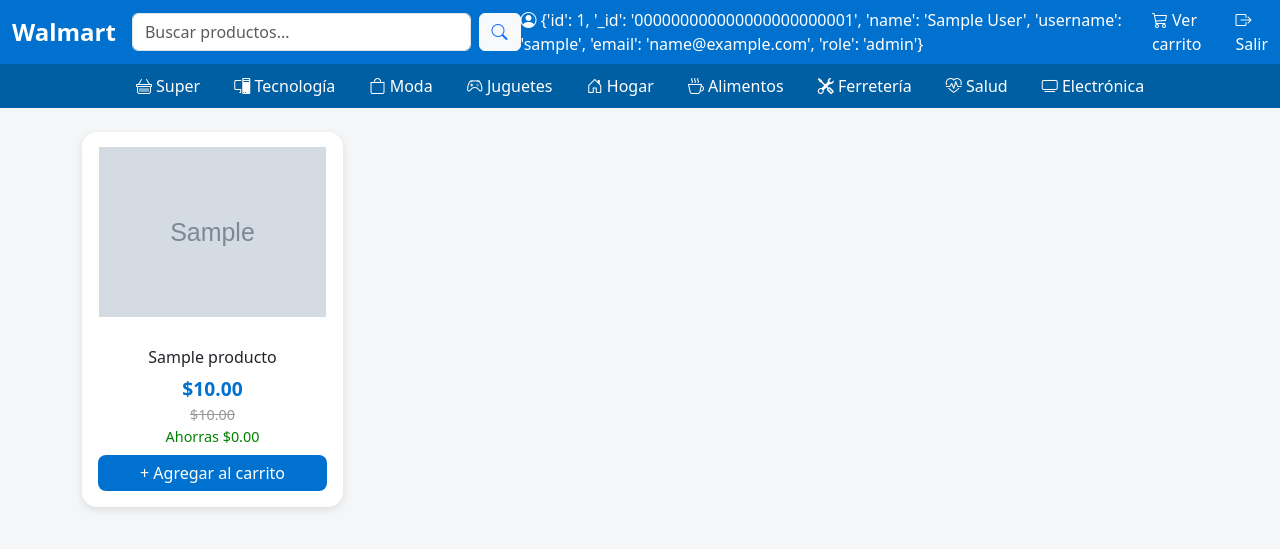
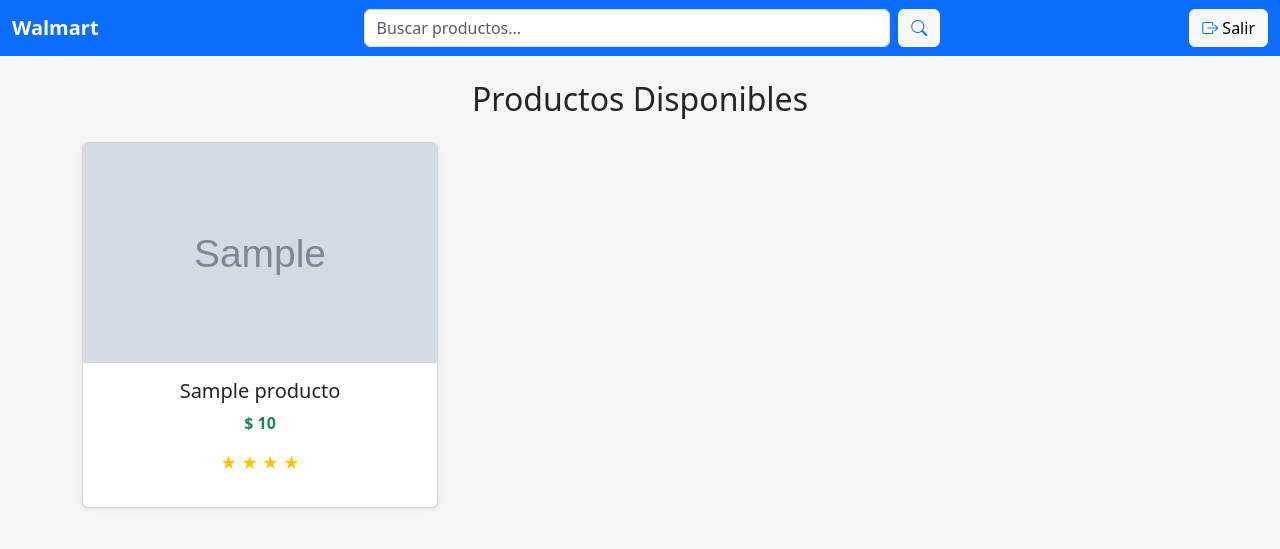
Before and after one commit to solanagomezericmartincbtis272-rgb/walmart-final, a Flask app: page /inicio in a window 1280 px wide. Shown: the top 549 px of the page. Run offline with Flask 3, Linux system fonts and the light colour scheme; the visitor is signed in with stand-in values (Sample User, id 1); grey boxes marked "Sample" are stand-in pictures; a database or web service that is not in the repository returns one stand-in record (values such as "Sample title").

Commit message:
inicio.html

```diff
--- a/flask_mongo_crud_alumnos/templates/inicio.html
+++ b/flask_mongo_crud_alumnos/templates/inicio.html
@@ -3,153 +3,84 @@
 <head>
     <meta charset="UTF-8">
     <meta name="viewport" content="width=device-width, initial-scale=1.0">
-  <title>Walmart</title>
-  <link href="https://cdn.jsdelivr.net/npm/bootstrap@5.3.0/dist/css/bootstrap.min.css" rel="stylesheet">
-  <link href="https://cdn.jsdelivr.net/npm/bootstrap-icons@1.10.5/font/bootstrap-icons.css" rel="stylesheet">
-  <style>
-    body {
-      background-color: #f5f6f7;
-    }
-    .navbar {
-      background-color: #0071ce;
-    }
-    .navbar-brand {
-      font-weight: bold;
-      color: white !important;
-      font-size: 1.5rem;
-    }
-    .nav-link, .navbar-text {
-      color: white !important;
-    }
-    .categories-bar {
-      background-color: #005fa3;
-      color: white;
-      padding: 10px 0;
-      text-align: center;
-    }
-    .categories-bar a {
-      color: white;
-      margin: 0 15px;
-      text-decoration: none;
-      font-weight: 500;
-    }
-    .categories-bar a:hover {
-      text-decoration: underline;
-    }
-    .card {
-      border: none;
-      box-shadow: 0 3px 8px rgba(0, 0, 0, 0.1);
-      border-radius: 15px;
-      transition: transform 0.2s ease;
-    }
-    .card:hover {
-      transform: translateY(-5px);
-    }
-    .card img {
-      height: 200px;
-      object-fit: contain;
-      padding: 15px;
-    }
-    .price {
-      color: #0071ce;
-      font-weight: bold;
-      font-size: 1.2rem;
-    }
-    .old-price {
-      text-decoration: line-through;
-      color: #999;
-      font-size: 0.9rem;
-    }
-    .ahorro {
-      color: green;
-      font-size: 0.9rem;
-    }
-    .btn-agregar {
-      background-color: #0071ce;
-      color: white;
-      border: none;
-      width: 100%;
-      border-radius: 8px;
-      font-weight: 500;
-      transition: all 0.2s;
-    }
-    .btn-agregar:hover {
-      background-color: #005fa3;
-      transform: scale(1.03);
-    }
-  </style>
+    <title>Walmart - Inicio</title>
+
+    <!-- Bootstrap -->
+    <link href="https://cdn.jsdelivr.net/npm/bootstrap@5.3.3/dist/css/bootstrap.min.css" rel="stylesheet">
+
+    <!-- Bootstrap Icons -->
+    <link href="https://cdn.jsdelivr.net/npm/bootstrap-icons/font/bootstrap-icons.css" rel="stylesheet">
+
 </head>
-<body>
+<body style="background:#f4f6f8;">
 
-  <!-- Navbar principal -->
-  <nav class="navbar navbar-expand-lg navbar-dark">
+<!-- NAVBAR -->
+<nav class="navbar navbar-expand-lg navbar-dark bg-primary">
   <div class="container-fluid">
-      <a class="navbar-brand" href="/">Walmart</a>
 
-      <!-- ✅ FORMULARIO DE BÚSQUEDA CORREGIDO -->
-      <form class="d-flex mx-auto" style="width: 50%;" id="search-form"
-            action="{{ url_for('buscar') }}" method="GET">
+    <a class="navbar-brand fw-bold" href="#">Walmart</a>
+
+    <button class="navbar-toggler" type="button" data-bs-toggle="collapse" data-bs-target="#navbarSupportedContent">
+      <span class="navbar-toggler-icon"></span>
+    </button>
+
+    <div class="collapse navbar-collapse" id="navbarSupportedContent">
+
+      <!-- BUSCADOR -->
+      <form class="d-flex mx-auto" style="width: 50%;" id="search-form" action="{{ url_for('buscar') }}" method="GET">
         <input class="form-control me-2" type="search" name="q" placeholder="Buscar productos..." required>
         <button class="btn btn-light" type="submit">
           <i class="bi bi-search text-primary"></i>
         </button>
       </form>
 
-      <div class="d-flex align-items-center text-white gap-4">
-        <div>
-          <i class="bi bi-person-circle"></i> {{ usuario }}
-        </div>
-        <div>
-          <a href="{{ url_for('carrito') }}" style="color: white; text-decoration: none;">
-            <i class="bi bi-cart3"></i>
-            <span class="d-none d-md-inline">Ver carrito</span>
+      <!-- BOTÓN CERRAR SESIÓN -->
+      <a href="{{ url_for('logout') }}" class="btn btn-light">
+        <i class="bi bi-box-arrow-right text-primary"></i> Salir
       </a>
-        </div>
-        <div>
-          <a href="{{ url_for('logout') }}" style="color: white; text-decoration: none;">
-            <i class="bi bi-box-arrow-right"></i> Salir
-          </a>
-        </div>
+
     </div>
   </div>
 </nav>
 
-  <!-- Barra de categorías -->
-<div class="categories-bar">
-  <a href="{{ url_for('categoria', category='super') }}"><i class="bi bi-basket"></i> Super</a>
-  <a href="{{ url_for('categoria', category='tecnologia') }}"><i class="bi bi-pc-display"></i> Tecnología</a>
-  <a href="{{ url_for('categoria', category='moda') }}"><i class="bi bi-bag"></i> Moda</a>
-  <a href="{{ url_for('categoria', category='juguetes') }}"><i class="bi bi-controller"></i> Juguetes</a>
-  <a href="{{ url_for('categoria', category='hogar') }}"><i class="bi bi-house-door"></i> Hogar</a>
-  <a href="{{ url_for('categoria', category='alimentos') }}"><i class="bi bi-cup-hot"></i> Alimentos</a>
-  <a href="{{ url_for('categoria', category='ferreteria') }}"><i class="bi bi-tools"></i> Ferretería</a>
-  <a href="{{ url_for('categoria', category='salud') }}"><i class="bi bi-heart-pulse"></i> Salud</a>
-  <a href="{{ url_for('categoria', category='electronica') }}"><i class="bi bi-tv"></i> Electrónica</a>
-</div>
+<!-- CONTENIDO PRINCIPAL -->
+<div class="container mt-4">
+    <h2 class="mb-4 text-center">Productos Disponibles</h2>
 
-  <!-- PRODUCTOS -->
-  <div class="container mt-4">
     <div class="row">
+
         {% for producto in productos %}
-      <div class="col-md-3 mb-4">
-        <div class="card text-center">
-          <img src="{{ producto['img'] }}" alt="{{ producto['name'] }}">
+        <div class="col-md-4 mb-4">
+
+            <!-- ⭐ TARJETA DEL PRODUCTO CON LINK AL DETALLE -->
+            <a href="{{ url_for('producto_detalle', producto_id=producto['_id']) }}" style="text-decoration:none; color: inherit;">
+                <div class="card text-center shadow-sm" style="cursor:pointer;">
+
+                    <img src="{{ producto['image'] }}" class="card-img-top" style="height: 220px; object-fit: cover;">
+
                     <div class="card-body">
-            <h6>{{ producto['name'] }}</h6>
-            <div class="price">${{ producto['price'] }}.00</div>
-            <div class="old-price">${{ producto['oldPrice'] }}.00</div>
-            <div class="ahorro">Ahorras ${{ producto['oldPrice'] - producto['price'] }}.00</div>
+                        <h5 class="card-title">{{ producto['name'] }}</h5>
+                        <p class="card-text text-success fw-bold">$ {{ producto['price'] }}</p>
 
-            <!-- Agregar al carrito -->
-            <form action="{{ url_for('agregar_carrito', producto_id=producto['_id']) }}" method="POST">
-              <button class="btn btn-agregar mt-2">+ Agregar al carrito</button>
-            </form>
+                        <!-- ⭐ RATING SI EXISTE -->
+                        {% if producto.get('rating') %}
+                        <p class="text-warning">
+                            {% for i in range(producto['rating']) %}
+                                ★
+                            {% endfor %}
+                        </p>
+                        {% endif %}
+
                     </div>
                 </div>
+            </a>
+
         </div>
         {% endfor %}
+
     </div>
 </div>
 
+<script src="https://cdn.jsdelivr.net/npm/bootstrap@5.3.3/dist/js/bootstrap.bundle.min.js"></script>
 </body>
 </html>
```
Lines whose indentation alone changed are shown as unchanged.
